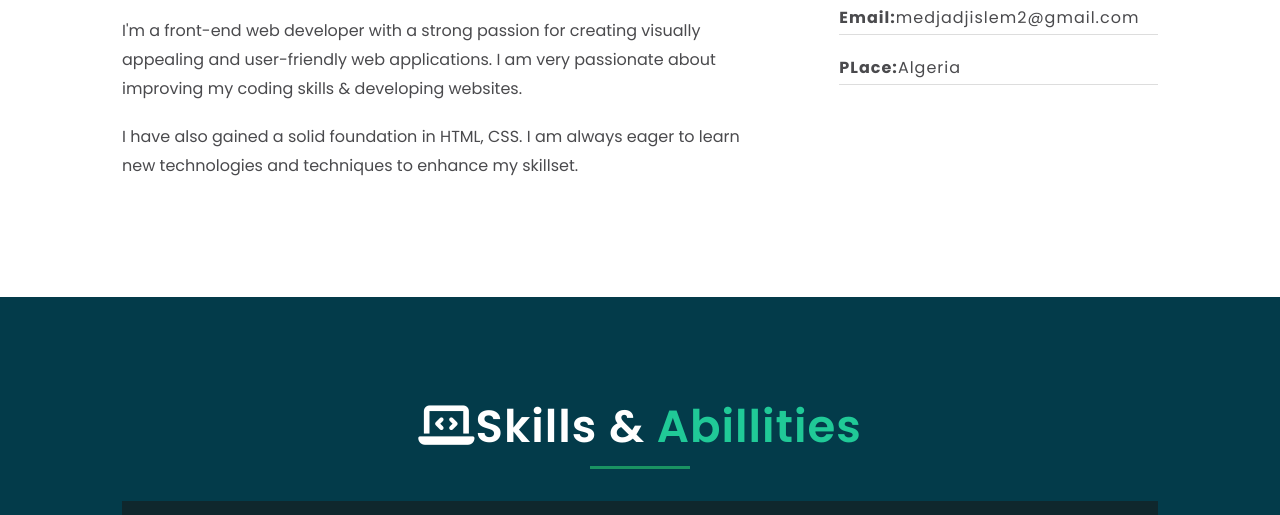
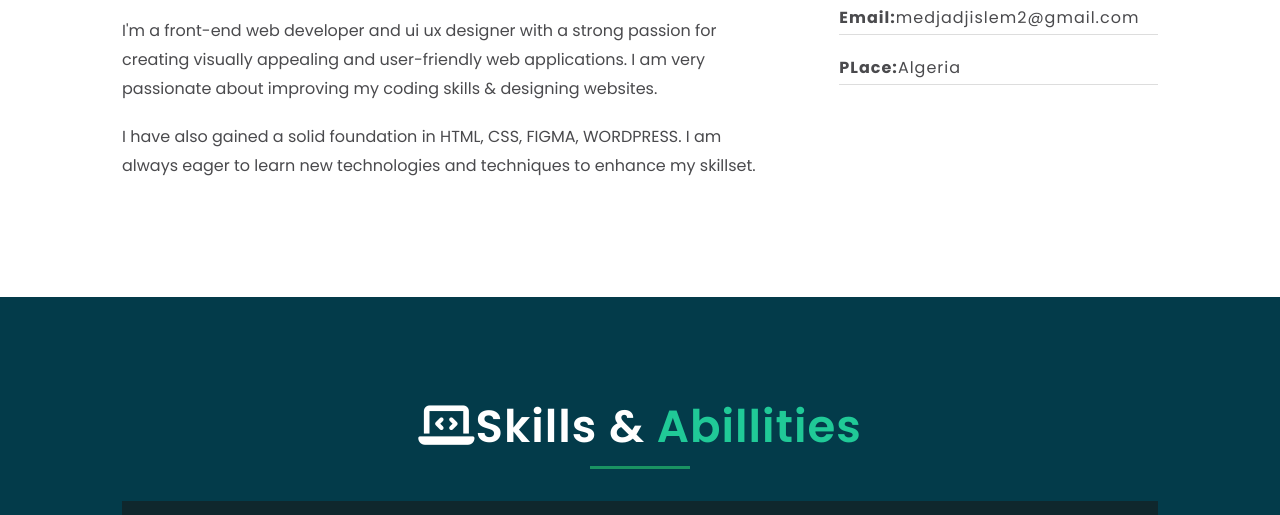
Before and after one commit to mdjislem/Portfolio, a plain HTML site: page index.html in a window 1280 px wide. Shown: the part 1073-1588 px from the top of the page. Drawn offline with Linux system fonts and the light colour scheme.

Commit message:
Update index.html

```diff
--- a/index.html
+++ b/index.html
@@ -69,10 +69,10 @@
       <div class="about-content">
         <div class="col-1">
           <h3> I'm <span class="text-primary"> Islem Medjadj,</span> a web devoleper</h3>
-          <p>I'm a front-end web developer with a strong passion for creating visually appealing and user-friendly web
-            applications. I am very passionate about improving my coding skills & developing websites.
+          <p>I'm a front-end web developer and ui ux designer with a strong passion for creating visually appealing and user-friendly web
+            applications. I am very passionate about improving my coding skills & designing websites.
           </p>
-          <p>I have also gained a solid foundation in HTML, CSS. I am always eager to learn new technologies and
+          <p>I have also gained a solid foundation in HTML, CSS, FIGMA, WORDPRESS. I am always eager to learn new technologies and
             techniques to enhance my skillset. </p>
 
         </div>
@@ -354,4 +354,5 @@
 
 </body>
 
+
 </html>
```
